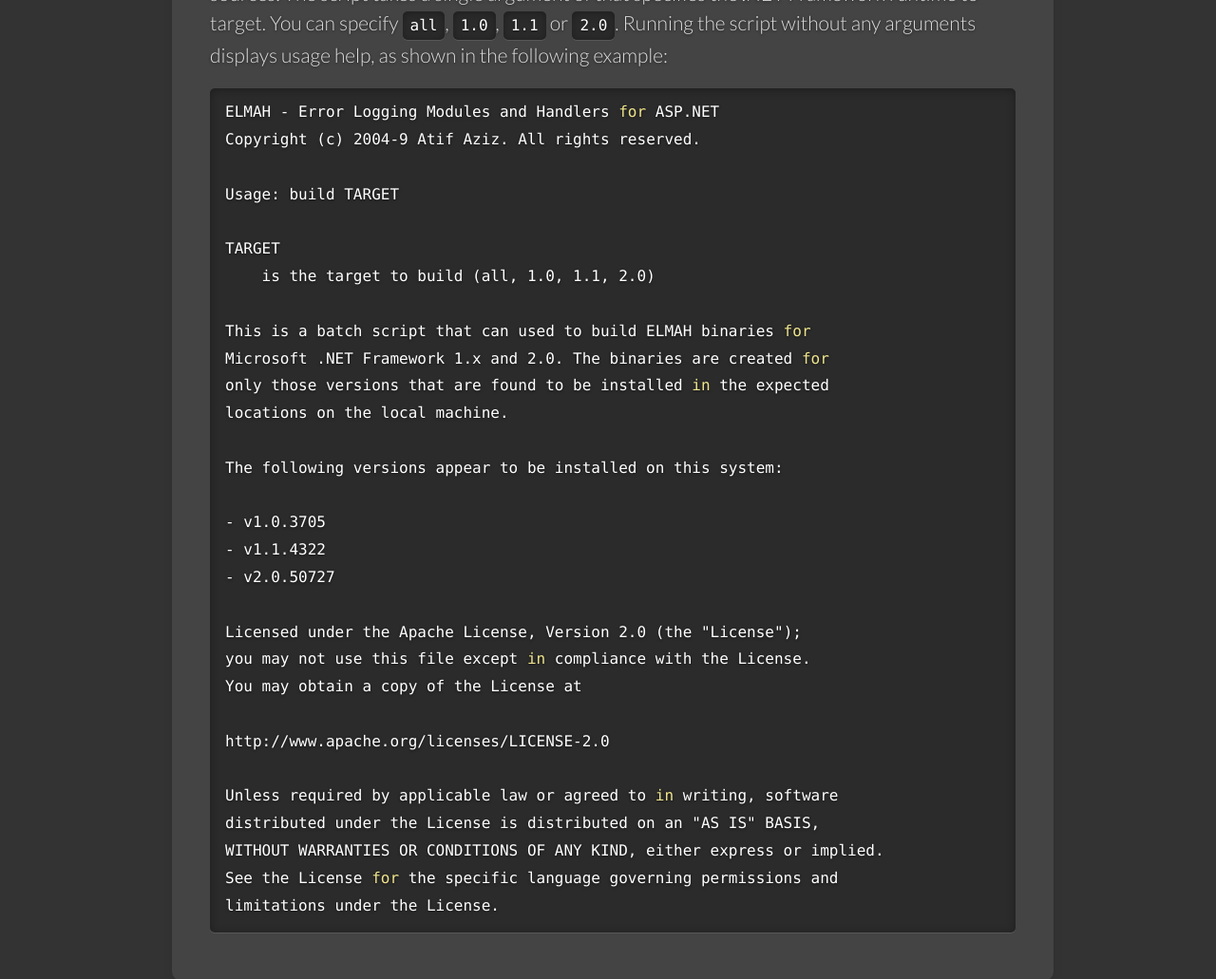
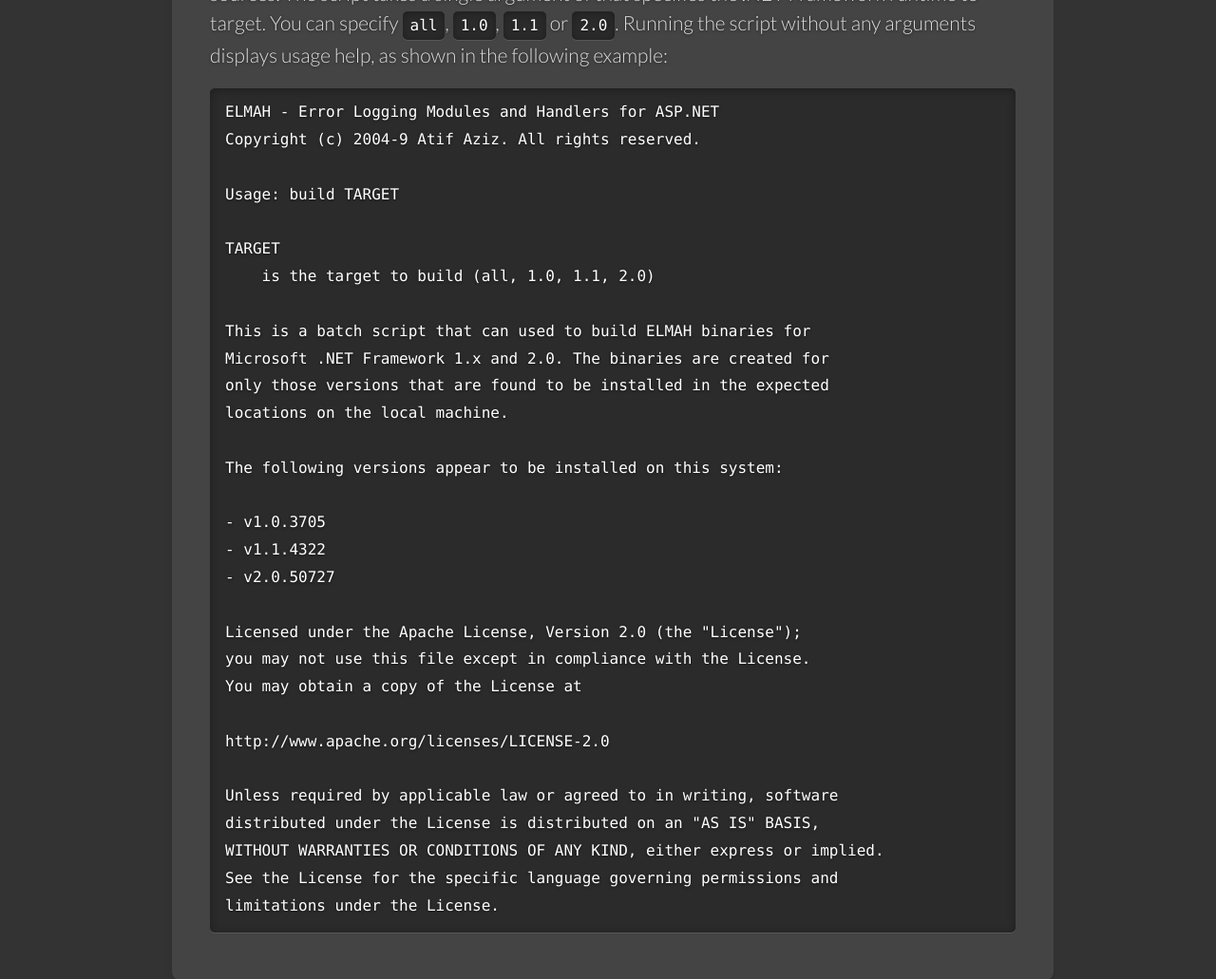
Before and after one commit to elmah/www, a Jekyll site: the page built from Compiling.md, in a window 1280 px wide and 1400 px high, scrolled down 1032 px. Shown: the part 188-1219 px from the top of the window at 95% size. Built offline with Jekyll 4.4.1, drawn with Linux system fonts in a browser that asks for light colours.

Commit message:
Changed highlight language to "text"

```diff
--- a/Compiling.md
+++ b/Compiling.md
@@ -25,7 +25,7 @@ For .NET Framework 2.0, however, only `msbuild.exe` and the runtime is needed. M
 
 The `build.cmd` in the root of the distribution uses the Visual C# compiler to compile the sources. The script takes a single argument of that specifies the .NET Framework runtime to target. You can specify `all`, `1.0`, `1.1` or `2.0`. Running the script without any arguments displays usage help, as shown in the following example:
 
-{% highlight bash %}
+{% highlight text %}
 ELMAH - Error Logging Modules and Handlers for ASP.NET
 Copyright (c) 2004-9 Atif Aziz. All rights reserved.
 
```
